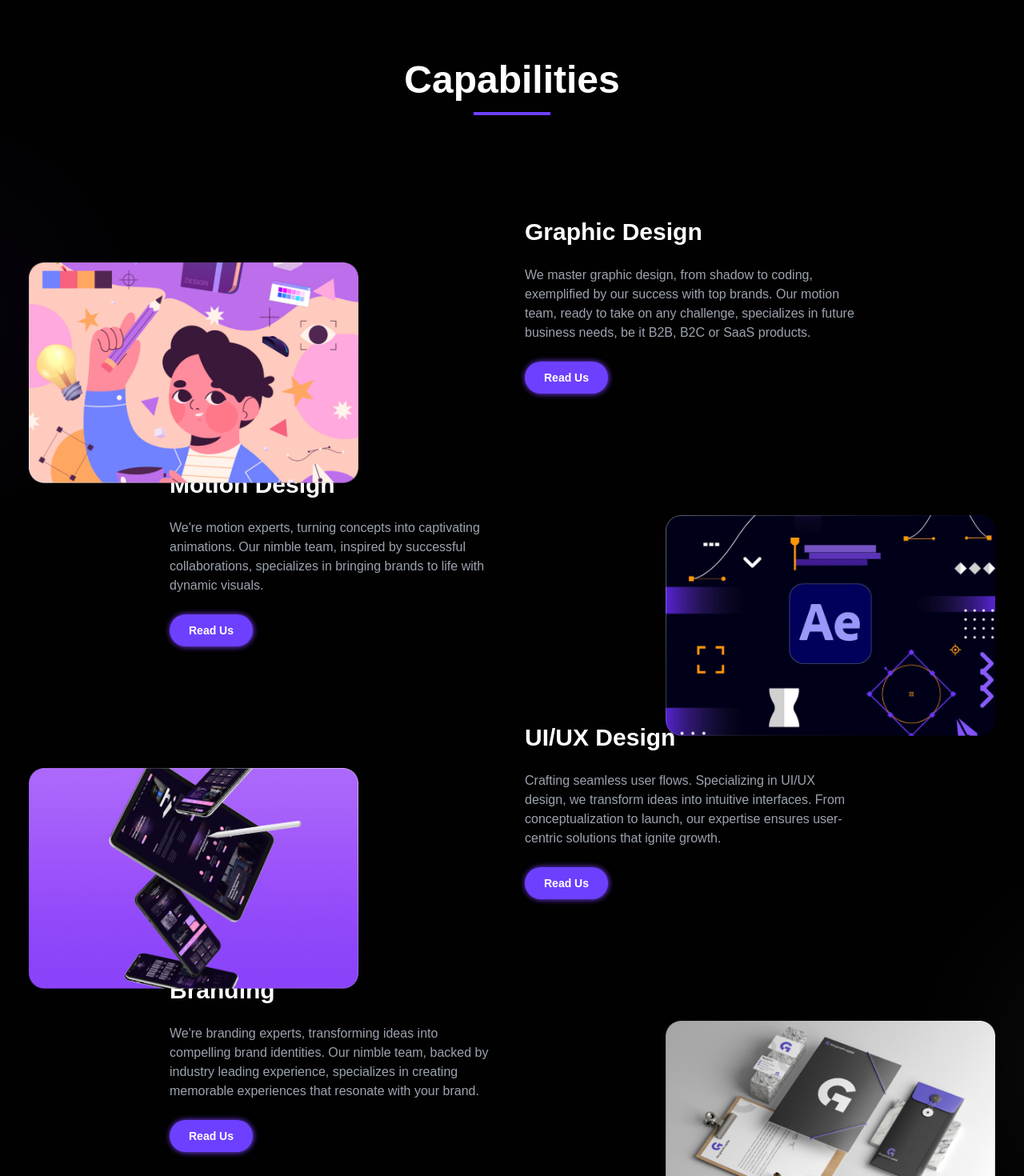
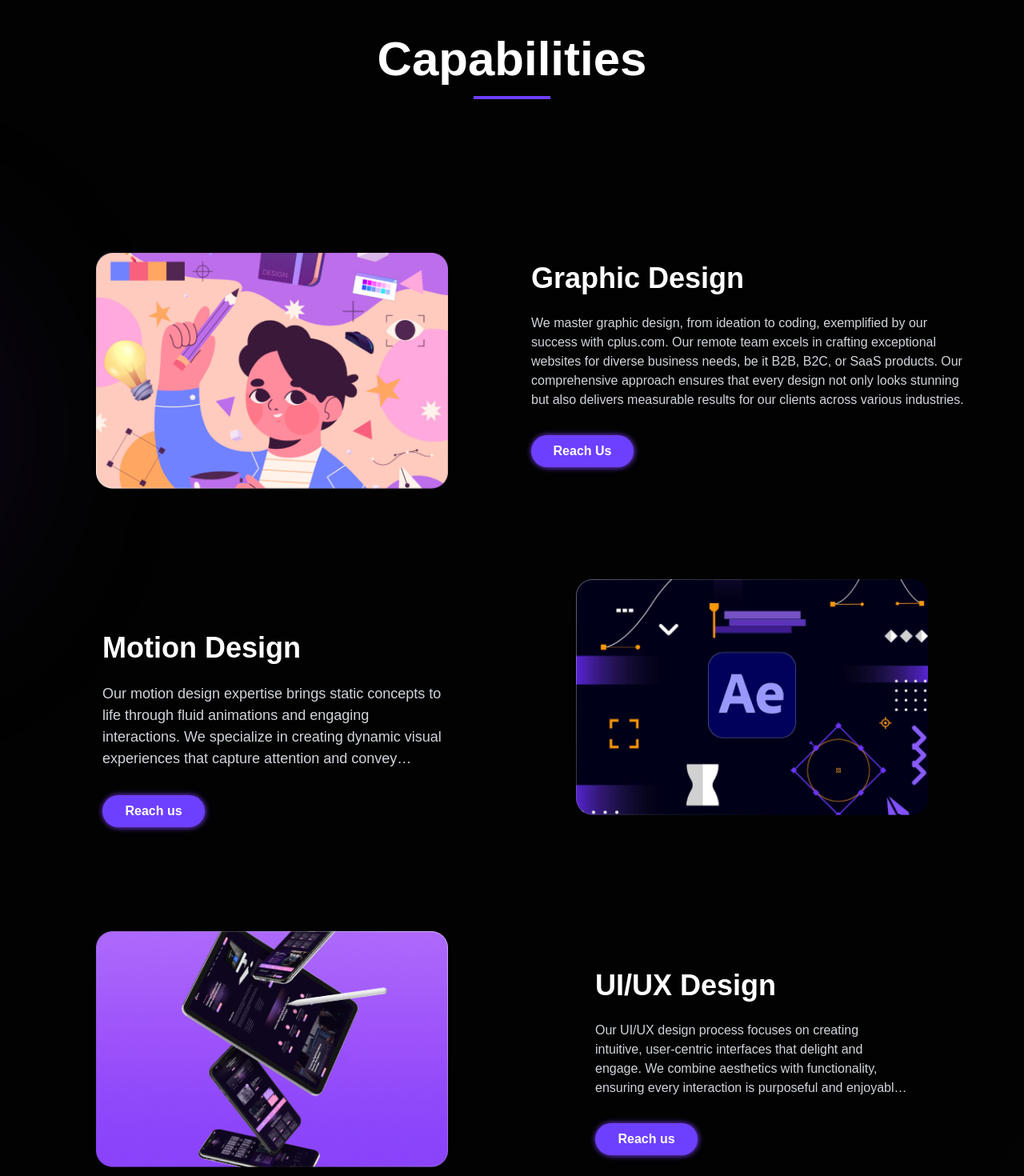
Before and after one commit to wasijatt/Imaginmaker.com, a Next.js app: page /our-values in a window 1280 px wide. Shown: the part 620-2090 px from the top of the page at 80% size. Built offline with nearby package versions, Linux system fonts and the light colour scheme; a web font is replaced by a local one.

Commit message:
our value second section

```diff
--- a/src/components/ourValues/CapabilitiesSection.js
+++ b/src/components/ourValues/CapabilitiesSection.js
@@ -1,125 +1,157 @@
-import { clashGrotesk } from '@/lib/clashGroteskfont';
-import { satoshi } from '@/lib/fonts';
-import Image from 'next/image';
+import Image from 'next/image'
+import { Button } from '@/components/ui/button'
+import { satoshi } from '@/lib/fonts'
 
 export default function CapabilitiesSection() {
-  const services = [
-    {
-      title: "Graphic Design",
-      description:
-        "We master graphic design, from shadow to coding, exemplified by our success with top brands. Our motion team, ready to take on any challenge, specializes in future business needs, be it B2B, B2C or SaaS products.",
-      image: "/ourValues/1.png",
-      imagePosition: "order-1",
-      textPosition: "order-2",
-      buttonPosition: "order-3",
-      titlePosition: "order-1",
-      descPosition: "order-2",
-    },
-    {
-      title: "Motion Design",
-      description:
-        "We're motion experts, turning concepts into captivating animations. Our nimble team, inspired by successful collaborations, specializes in bringing brands to life with dynamic visuals.",
-      image: "/ourValues/2.png",
-      imagePosition: "order-2",
-      textPosition: "order-1",
-      buttonPosition: "order-3",
-      titlePosition: "order-1",
-      descPosition: "order-2",
-    },
-    {
-      title: "UI/UX Design",
-      description:
-        "Crafting seamless user flows. Specializing in UI/UX design, we transform ideas into intuitive interfaces. From conceptualization to launch, our expertise ensures user-centric solutions that ignite growth.",
-      image: "/ourValues/3.png",
-      imagePosition: "order-1",
-      textPosition: "order-2",
-      buttonPosition: "order-3",
-      titlePosition: "order-1",
-      descPosition: "order-2",
-    },
-    {
-      title: "Branding",
-      description:
-        "We're branding experts, transforming ideas into compelling brand identities. Our nimble team, backed by industry leading experience, specializes in creating memorable experiences that resonate with your brand.",
-      image: "/ourValues/4.png",
-      imagePosition: "order-2",
-      textPosition: "order-1",
-      buttonPosition: "order-3",
-      titlePosition: "order-1",
-      descPosition: "order-2",
-    },
-  ];
-
   return (
-    <section className="relative">
+    <section className="relative min-h-screen w-full overflow-hidden bg-black text-white">
       {/* Background Image */}
       <div className="absolute inset-0 z-0">
         <Image
           src="/ourvalues/ourvaluesecondbg.svg"
           alt="Background"
           fill
-          className="object-cover"
+          className="object-cover opacity-30"
           priority
         />
-        <div className="absolute inset-0 bg-black/90" />
       </div>
 
-      {/* Content */}
-      <div className="relative z-10 px-9 py-16 md:py-24 justify-center">
-        {/* Main Heading */}
-        <div className="mx-auto max-w-7xl text-center">
-          <h2 className="text-3xl font-bold text-white sm:text-4xl md:text-5xl">
+      {/* Content Container */}
+      <div className="relative z-10 mx-auto max-w-7xl px-4 py-16 sm:px-6 lg:px-8">
+        {/* Heading with underline */}
+        <div className="mb-16 text-center">
+          <h2 className="mb-4 text-4xl font-bold sm:text-5xl lg:text-6xl">
             Capabilities
           </h2>
-          <div className="mx-auto mt-4 h-1 w-24 bg-[#6D40FF]" />
+          <div className="mx-auto h-1 w-24 bg-[#6D40FF]"></div>
         </div>
 
-        {/* Services Grid */}
-        <div className="mx-auto mt-16 max-w-7xl space-y-20 md:-space-y-28">
-          {services.map((service) => (
-            <div
-              key={service.title}
-              className="flex flex-col gap-8 md:gap-2"
-            >
-              {/* Flexible Container */}
-              <div className="flex flex-col md:flex-row items-center gap-8">
-                {/* Image Container */}
-                <div className={`flex-1 ${service.imagePosition}`}>
-                  <div className="relative aspect-square w-full overflow-hidden rounded-2xl">
+        {/* Capabilities Grid */}
+        <div className="grid gap-16 lg:gap-24">
+          {/* Graphic Design */}
+          <div className="grid gap-8 lg:grid-cols-2 lg:gap-12 px-8">
+            <div className="relative mx-auto aspect-square w-full max-w-[440px]">
               <Image
-                      src={service.image}
-                      alt={service.title}
+                src="/ourvalues/1.png"
+                alt="Graphic Design Illustration"
                 width={440}
                 height={440}
-                      className="object-cover md:mt-28 relative"
+                className="rounded-lg object-cover md:mt-32"
               />
+            </div>
+            <div className="flex flex-col justify-center">
+              <h3 className="mb-6 text-3xl font-bold sm:text-4xl -mt-24 md:mt-24">
+                Graphic Design
+              </h3>
+              <p className={`${satoshi.className} mb-8 text-gray-300 md:text-[15xpx] `}>
+                We master graphic design, from ideation to coding, exemplified
+                by our success with cplus.com. Our remote team excels in
+                crafting exceptional websites for diverse business needs, be it
+                B2B, B2C, or SaaS products. Our comprehensive approach ensures
+                that every design not only looks stunning but also delivers
+                measurable results for our clients across various industries.
+              </p>
+              <Button
+                className={`${satoshi.className} font-bold bg-[#6D40FF] shadow-[0.5px_0.2px_7px_0.2px_rgba(125,64,255,55)] hover:bg-[#7D40FF] rounded-full py-2 w-32`}
+              >
+                Reach Us
+              </Button>
             </div>
           </div>
 
-                {/* Content Container */}
-                <div className={`flex flex-1 flex-col items-start justify-center space-y-6 md:px-44 md:mt-44 ${service.textPosition}`}>
-                  {/* Title */}
-                  <h3 className={`${clashGrotesk.className} text-2xl font-bold text-white sm:text-3xl -mt-28 ${service.titlePosition}`}>
-                    {service.title}
+          {/* Motion Design */}
+          <div className="grid gap-8 lg:grid-cols-2 lg:gap-12 px-8">
+            <div className="relative mx-auto aspect-square w-full max-w-[440px] lg:order-2">
+              <Image
+                src="/ourvalues/2.png"
+                alt="Motion Design Illustration"
+                width={440}
+                height={440}
+                className="rounded-lg object-cover"
+              />
+            </div>
+            <div className="flex flex-col justify-center lg:order-1 md:-mt-46 md:px-16 -mt-44">
+              <h3 className="mb-6 text-3xl font-bold sm:text-4xl mt-28">
+                Motion Design
               </h3>
+              <p className={`${satoshi.className} mb-8 line-clamp-4 text-gray-300 text-[18px]`}>
+                Our motion design expertise brings static concepts to life through
+                fluid animations and engaging interactions. We specialize in creating
+                dynamic visual experiences that capture attention and convey messages
+                effectively. From micro-interactions to full-scale animated productions,
+                our team delivers motion design that enhances user engagement and
+                strengthens brand storytelling.
+              </p>
+              <Button
+                className={`${satoshi.className} font-bold bg-[#6D40FF] shadow-[0.5px_0.2px_7px_0.2px_rgba(125,64,255,55)] hover:bg-[#7D40FF] rounded-full py-2 w-32`}>
+                Reach us
+              </Button>
+            </div>
+          </div>
 
-                  {/* Description */}
-                  <p className={`${satoshi.className} text-gray-400 ${service.descPosition}`}>
-                    {service.description}
+          {/* UI/UX Design */}
+          <div className="grid gap-8 lg:grid-cols-2 lg:gap-12 px-8 md:-mt-24">
+            <div className="relative mx-auto aspect-square w-full max-w-[440px]">
+              <Image
+                src="/ourvalues/3.png"
+                alt="UI/UX Design Illustration"
+                width={440}
+                height={440}
+                className="rounded-lg object-cover"
+              />
+            </div>
+            <div className="flex flex-col justify-center -mt-28 md:px-20">
+              <h3 className="mb-6 text-3xl font-bold sm:text-4xl">
+                UI/UX Design
+              </h3>
+              <p className="mb-8 line-clamp-4 text-gray-300 ">
+                Our UI/UX design process focuses on creating intuitive, user-centric
+                interfaces that delight and engage. We combine aesthetics with
+                functionality, ensuring every interaction is purposeful and enjoyable.
+                From wireframing to prototyping, we craft seamless digital experiences
+                that not only meet but exceed user expectations, driving satisfaction
+                and conversion rates for our clients.
               </p>
+              <Button
+                className={`${satoshi.className} bg-[#6D40FF] shadow-[0.5px_0.2px_7px_0.2px_rgba(125,64,255,55)] hover:bg-[#7D40FF] font-bold rounded-full py-2 w-32`}
+              >
+                Reach us
+              </Button>
+            </div>
+          </div>
 
-                  {/* Button */}
-                  <div className={service.buttonPosition}>
-                    <button className="rounded-full bg-[#6D40FF] shadow-[0.5px_0.2px_7px_0.2px_rgba(125,64,255,55)] px-6 py-2.5 text-sm font-semibold text-white transition-colors hover:bg-[#7D40FF] mb-36">
-                      Read Us
-                    </button>
+          {/* Branding */}
+          <div className="grid gap-8 lg:grid-cols-2 lg:gap-12 px-8 md:-mt-20">
+            <div className="relative mx-auto aspect-square w-full max-w-[440px] lg:order-2">
+              <Image
+                src="/ourvalues/4.png"
+                alt="Branding Illustration"
+                width={440}
+                height={440}
+                className="rounded-lg object-cover"
+              />
+            </div>
+            <div className="flex flex-col justify-center lg:order-1 -mt-28 md:px-16">
+              <h3 className="mb-6 text-3xl font-bold sm:text-4xl">
+                Branding
+              </h3>
+              <p className="mb-8 line-clamp-4 text-gray-300">
+                Our branding expertise goes beyond logos and color palettes. We create
+                comprehensive brand identities that resonate with target audiences and
+                stand out in crowded markets. From brand strategy and positioning to
+                visual identity and voice, we develop cohesive branding solutions that
+                build recognition, trust, and loyalty. Let us help you tell your unique
+                story and make a lasting impression.
+              </p>
+              <Button
+                className={`${satoshi.className} font-bold bg-[#6D40FF] shadow-[0.5px_0.2px_7px_0.2px_rgba(125,64,255,55)] hover:bg-[#7D40FF] rounded-full py-2 w-32`}
+              >
+                Reach us
+              </Button>
             </div>
           </div>
         </div>
       </div>
-          ))}
-        </div>
-      </div>
     </section>
-  );
+  )
 }
--- a/src/pages/our-values.js
+++ b/src/pages/our-values.js
@@ -5,6 +5,7 @@ import { satoshi } from '@/lib/fonts';
 import Navbar from '@/components/Navbar';
 import OurValueHeroSection from '@/components/ourValues/ourvalueHero';
 import CapabilitiesSection from '@/components/ourValues/CapabilitiesSection';
+import Footer from '@/components/Footer';
 
 export default function services() {
 
@@ -14,6 +15,7 @@ export default function services() {
       <Navbar />
       <OurValueHeroSection/>
       <CapabilitiesSection/>
+      <Footer/>
     </main>
   )
 }
```
Also changed, not shown: 1 other file (tests, documents, lock files or other folders). Lines whose indentation alone changed are shown as unchanged.
